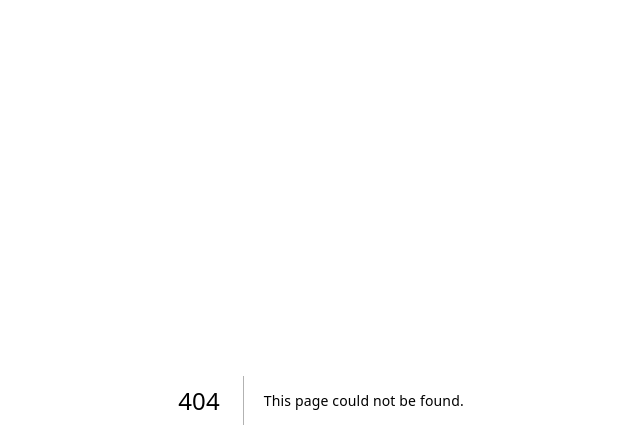
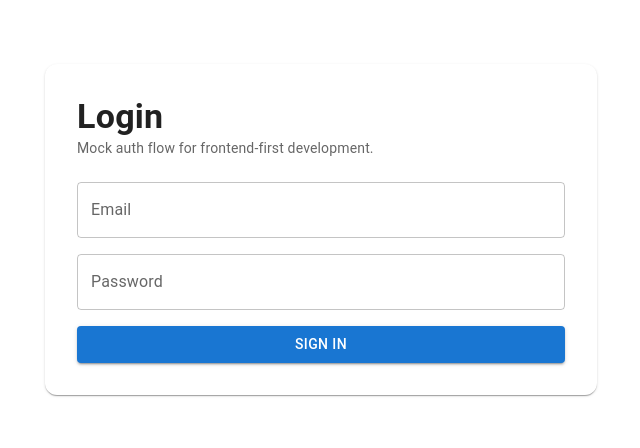
Before and after one commit to lukalaz/applyvault-nextjs, a Next.js app: page /login in a window 1280 px wide. Before the commit this address had no page. Shown: the top 448 px of the page, without its empty margins (319-959 px from the left). Built offline with nearby package versions, Linux system fonts and the light colour scheme.

Commit message:
added login page with tests

```diff
--- /dev/null
+++ b/src/app/login/LoginForm.tsx
@@ -0,0 +1,52 @@
+"use client";
+
+import { useState } from "react";
+import { Alert, Box, Button, Stack, TextField } from "@mui/material";
+import type { LoginRequest } from "./login.types";
+
+type LoginFormProps = {
+  onSubmit: (values: LoginRequest) => Promise<void>;
+};
+
+export default function LoginForm({ onSubmit }: LoginFormProps) {
+  const [email, setEmail] = useState("");
+  const [password, setPassword] = useState("");
+  const [error, setError] = useState("");
+
+  async function handleSubmit(event: React.FormEvent<HTMLFormElement>) {
+    event.preventDefault();
+    setError("");
+
+    try {
+      await onSubmit({ email, password });
+    } catch (err) {
+      setError(err instanceof Error ? err.message : "Login failed");
+    }
+  }
+
+  return (
+    <Box component="form" onSubmit={handleSubmit}>
+      <Stack spacing={2}>
+        {error ? <Alert severity="error">{error}</Alert> : null}
+
+        <TextField
+          label="Email"
+          type="email"
+          value={email}
+          onChange={(event) => setEmail(event.target.value)}
+        />
+
+        <TextField
+          label="Password"
+          type="password"
+          value={password}
+          onChange={(event) => setPassword(event.target.value)}
+        />
+
+        <Button type="submit" variant="contained">
+          Sign in
+        </Button>
+      </Stack>
+    </Box>
+  );
+}
--- /dev/null
+++ b/src/app/login/login.types.ts
@@ -0,0 +1,4 @@
+export type LoginRequest = {
+  email: string;
+  password: string;
+};
--- /dev/null
+++ b/src/app/login/page.tsx
@@ -0,0 +1,52 @@
+"use client";
+
+import { Container, Paper, Stack, Typography } from "@mui/material";
+import { useRouter } from "next/navigation";
+import LoginForm from "./LoginForm";
+import type { LoginRequest } from "./login.types";
+
+async function loginRequest(values: LoginRequest) {
+  const response = await fetch("/api/auth/login", {
+    method: "POST",
+    headers: {
+      "Content-Type": "application/json",
+    },
+    body: JSON.stringify(values),
+  });
+
+  const data = await response.json();
+
+  if (!response.ok) {
+    throw new Error(data.message || "Login failed");
+  }
+
+  localStorage.setItem("applyvault.mock.token", data.accessToken);
+}
+
+export default function LoginPage() {
+  const router = useRouter();
+
+  async function handleLogin(values: LoginRequest) {
+    await loginRequest(values);
+    router.push("/job-applications");
+  }
+
+  return (
+    <Container maxWidth="sm" sx={{ py: 8 }}>
+      <Paper sx={{ p: 4, borderRadius: 3 }}>
+        <Stack spacing={3}>
+          <div>
+            <Typography variant="h4" fontWeight={700}>
+              Login
+            </Typography>
+            <Typography variant="body2" color="text.secondary">
+              Mock auth flow for frontend-first development.
+            </Typography>
+          </div>
+
+          <LoginForm onSubmit={handleLogin} />
+        </Stack>
+      </Paper>
+    </Container>
+  );
+}
```
Also changed, not shown: src/test/setup.ts (+9 -0 lines), 1 other file (tests, documents, lock files or other folders).
